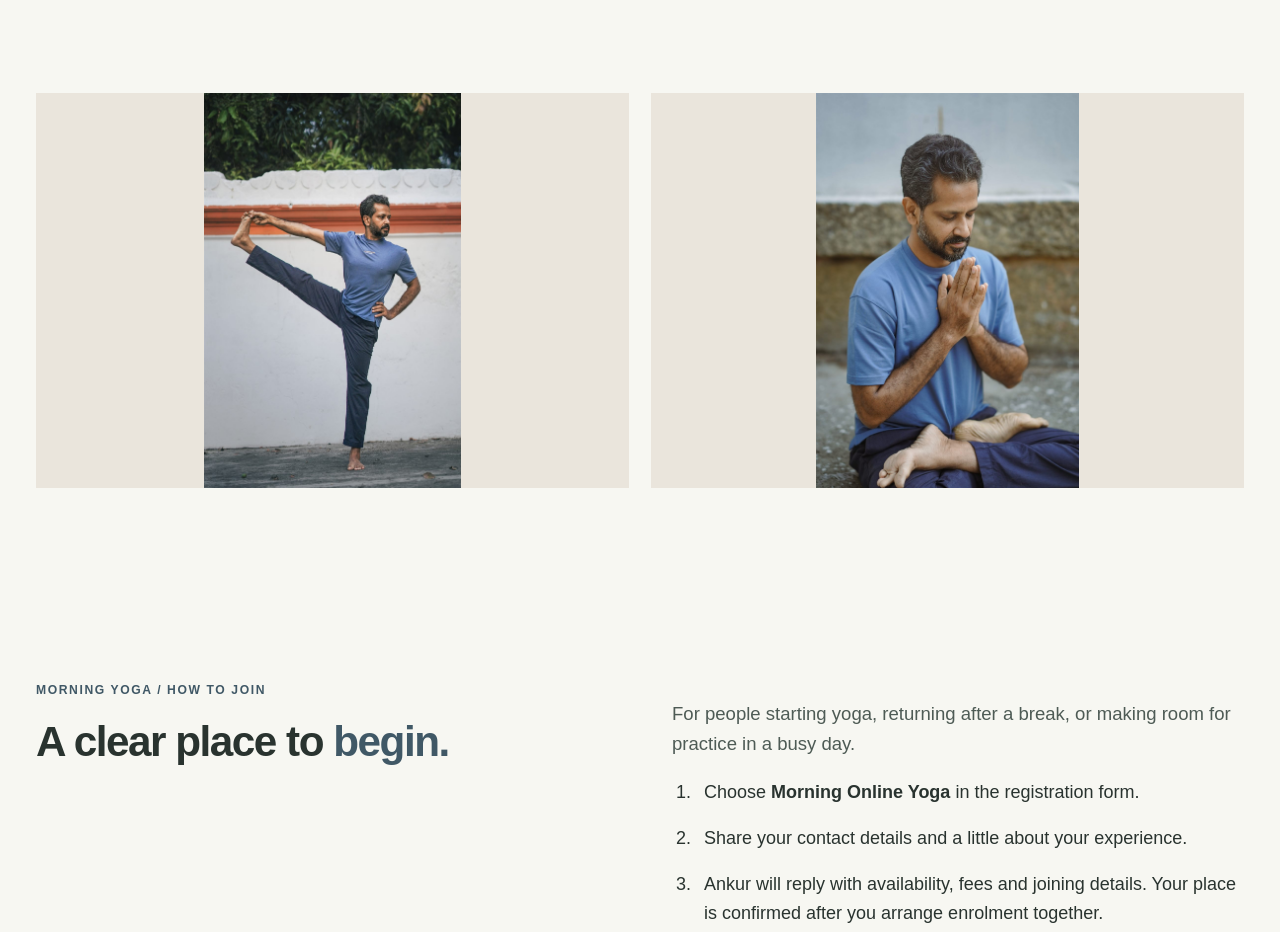
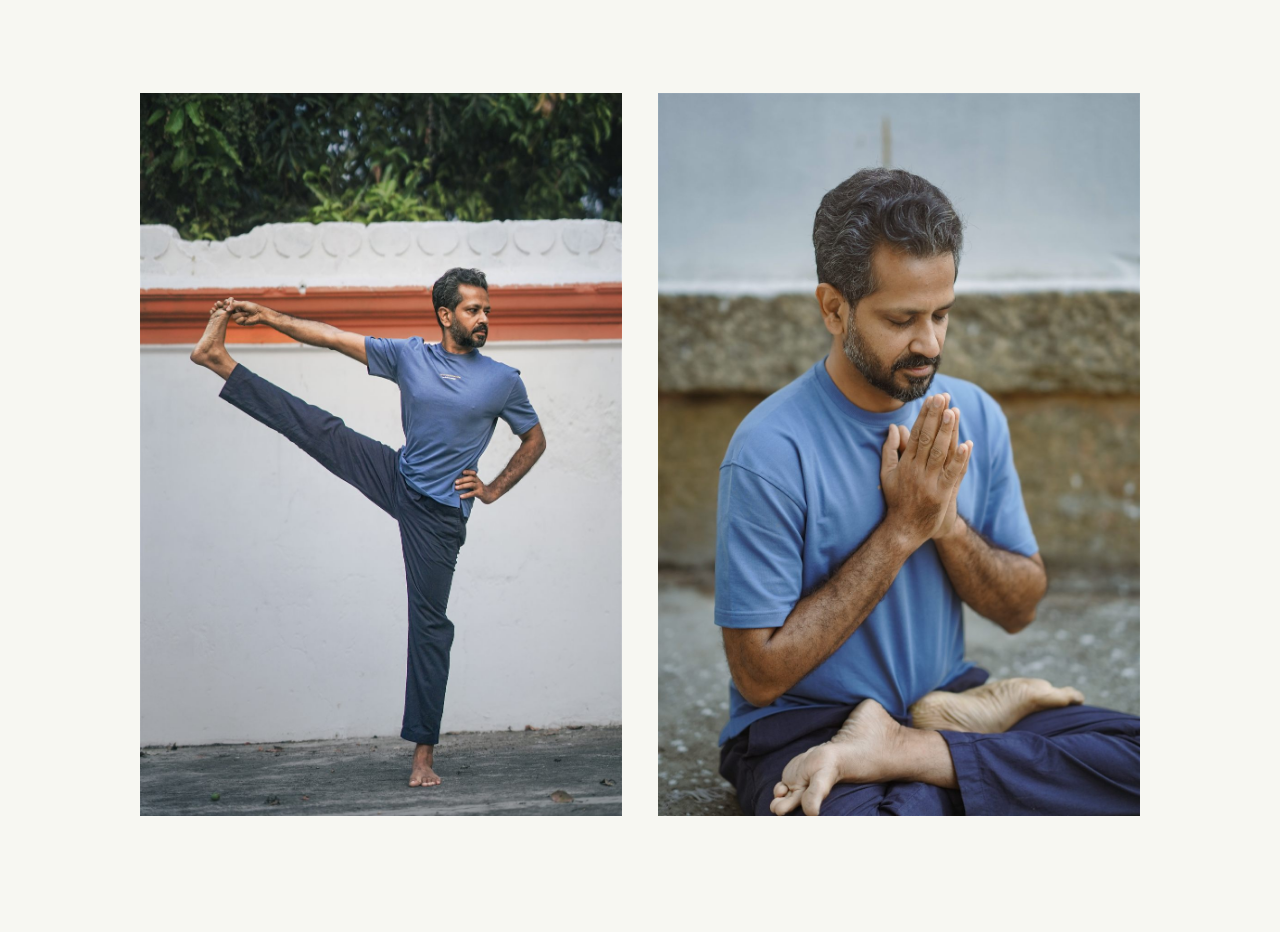
Before and after one commit to ankurbhati-yoga/ritambhara-yoga-shala, a plain HTML site: page online-classes.html in a window 1280 px wide. Shown: the part 3018-3950 px from the top of the page. Drawn offline with Linux system fonts and the light colour scheme.

Commit message:
Fit online practice portraits and replace peach registration bands with deep green

```diff
--- a/online-classes.html
+++ b/online-classes.html
@@ -8,7 +8,7 @@
   <title>Live Online Yoga Classes | Ritambhara Yoga Shala</title>
   <meta name="description" content="Beginner-friendly morning online yoga: Monday, Wednesday and Friday, 5:15–6:00 AM IST. Live 45-minute classes with Ankur Bhati, plus evening yoga and Prana Urja.">
   <link rel="icon" href="assets/favicon.jpg" type="image/jpeg">
-  <link rel="stylesheet" href="styles.css?v=20261117g">
+  <link rel="stylesheet" href="styles.css?v=20261117h">
 </head>
 <body>
   <a class="skip-link" href="#main">Skip to content</a>
@@ -63,9 +63,9 @@
       </div>
     </section>
 
-    <div class="photo-pair" aria-label="Online practice photographs">
-      <figure><img src="assets/ashtanga-standing.jpg" width="2200" height="1467" alt="Ankur Bhati practising a standing balance outdoors" loading="lazy"></figure>
-      <figure><img src="assets/prayer.jpg" width="2200" height="1467" alt="Ankur Bhati seated with hands together outdoors" loading="lazy"></figure>
+    <div class="photo-pair online-photo-pair" aria-label="Online practice photographs">
+      <figure><img src="assets/ashtanga-standing.jpg" width="1039" height="1600" alt="Ankur Bhati practising a standing balance outdoors" loading="lazy"></figure>
+      <figure><img src="assets/prayer.jpg" width="1067" height="1600" alt="Ankur Bhati seated with hands together outdoors" loading="lazy"></figure>
     </div>
 
     <section class="section morning-details" aria-labelledby="morning-details-title"><div><p class="section-index">Morning yoga / How to join</p><h2 id="morning-details-title">A clear place to <em>begin.</em></h2></div><div><p class="lead">For people starting yoga, returning after a break, or making room for practice in a busy day.</p><ol class="join-steps"><li>Choose <strong>Morning Online Yoga</strong> in the registration form.</li><li>Share your contact details and a little about your experience.</li><li>Ankur will reply with availability, fees and joining details. Your place is confirmed after you arrange enrolment together.</li></ol><p>Prepare a mat, a quiet space and a stable internet connection. Position your camera so your full body is visible.</p><a class="button" href="register.html?class=morning-online-yoga">Register for morning yoga</a></div></section>
--- a/styles.css
+++ b/styles.css
@@ -822,3 +822,15 @@ html { scroll-padding-top:112px; }
  .schedule-details .schedule-time dd,.online-schedule .session-time { font-size:1.5rem; }
  .teacher-story-copy h2 { font-size:clamp(1.9rem,7vw,2.5rem); }
 }
+/* Full portrait photographs and calm, high-contrast registration bands */
+.online-photo-pair { width:min(1000px,var(--page)); gap:clamp(16px,3vw,36px); }
+.online-photo-pair figure:first-child,.online-photo-pair figure:last-child { aspect-ratio:2/3; }
+.online-photo-pair img { display:block; width:100%; height:100%; object-fit:cover; background:transparent; }
+.online-photo-pair figure:first-child img { object-position:50% 80%; }
+.online-photo-pair figure:last-child img { object-position:50% 40%; }
+.register-band { background:#29332f; color:#f7f7f2; }
+.register-band h2 { color:#f7f7f2; }
+.register-band h2 em { color:#dce7dd; }
+.register-band .button { background:#f7f7f2; border-color:#f7f7f2; color:#29332f; }
+.register-band .button:hover { background:#dce7dd; border-color:#dce7dd; color:#29332f; }
+.register-band .button:focus-visible { outline:2px solid #f7f7f2; outline-offset:5px; }
```
Also changed, not shown: ashtanga-vinyasa.html (+1 -1 lines), index.html (+1 -1 lines), prana-urja.html (+1 -1 lines), register.html (+1 -1 lines), thank-you.html (+1 -1 lines).
